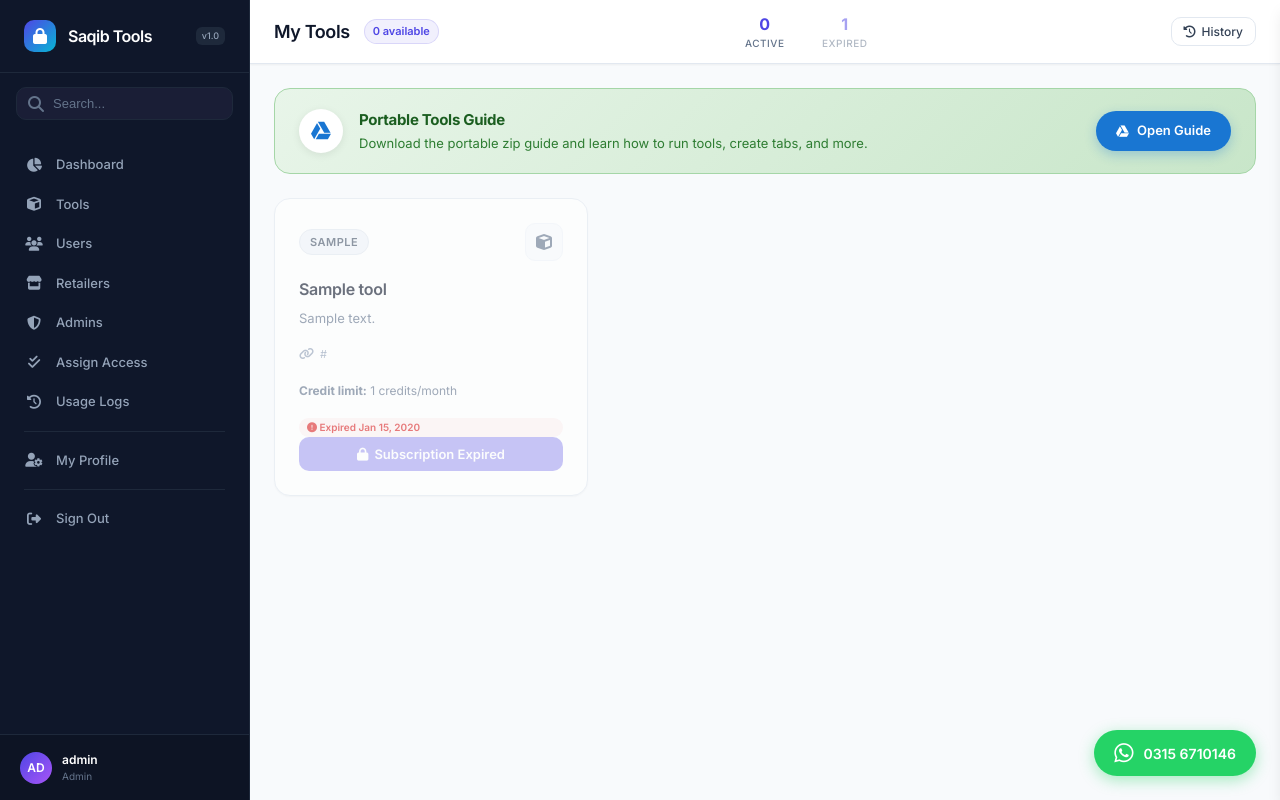
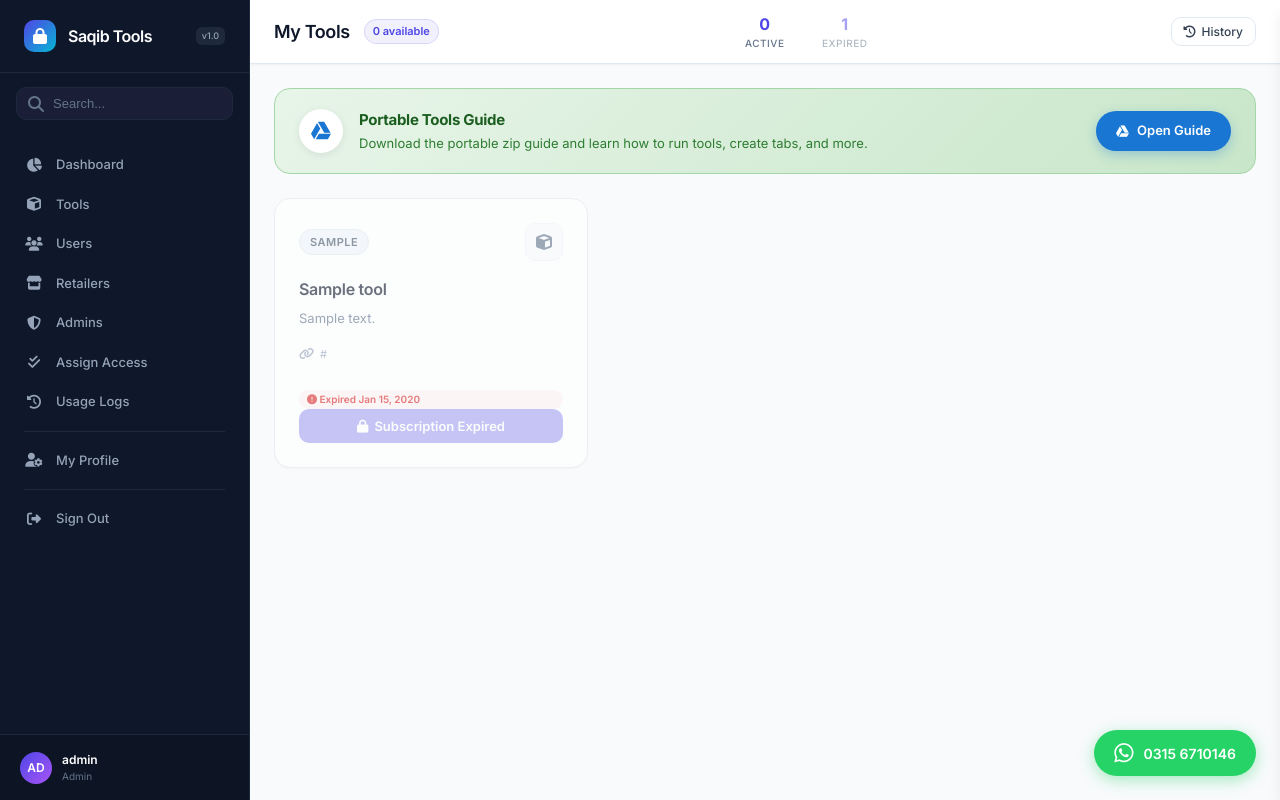
Before and after one commit to geeheen61-gif/saqibtools, a Flask app: page /dashboard in a window 1280 px wide. Run offline with Flask 3, Linux system fonts and the light colour scheme; a user stored in the database is signed in; tables that the repository leaves empty hold one stand-in row (values such as "Sample post"); parts of the project's set-up code (start-up, migrations or seed data) failed here and were passed over.

Commit message:
Remove credit logic

```diff
--- a/app.py
+++ b/app.py
@@ -329,7 +329,6 @@ def admin_add_user():
     username = request.form.get('username', '').strip()
     password = request.form.get('password', '').strip()
     subscription_days = request.form.get('subscription_days', '30').strip()
-    credit_limit = request.form.get('credit_limit', '100').strip()
 
     if not username or not password:
         flash('Username and password required.', 'error')
@@ -341,13 +340,10 @@ def admin_add_user():
 
     try:
         subscription_days = int(subscription_days)
-        credit_limit = int(credit_limit)
         if subscription_days < 1 or subscription_days > 365:
             raise ValueError
-        if credit_limit < 0:
-            raise ValueError
     except ValueError:
-        flash('Invalid subscription days or credit limit.', 'error')
+        flash('Invalid subscription days.', 'error')
         return redirect(url_for('admin_users'))
 
     from datetime import datetime, timezone, timedelta
@@ -357,7 +353,6 @@ def admin_add_user():
         username=username,
         password=hashed,
         role='user',
-        monthly_credit_limit=credit_limit
     )
 
     # Set subscription expiration
@@ -367,7 +362,7 @@ def admin_add_user():
 
     db.session.add(user)
     db.session.commit()
-    flash(f'User "{username}" created with {credit_limit} monthly credits.', 'success')
+    flash(f'User "{username}" created.', 'success')
     return redirect(url_for('admin_users'))
 
 
@@ -412,9 +407,6 @@ def admin_user_info(uid):
     return jsonify({
         'id': user.id,
         'username': user.username,
-        'subscription_days': subscription_days,
-        'credit_limit': user.monthly_credit_limit,
-        'credits_used': user.credits_used_current_month,
         'is_active': user.is_active
     })
 
@@ -438,31 +430,15 @@ def admin_reset_password(uid):
 def admin_edit_user(uid):
     user = User.query.get_or_404(uid)
     subscription_days = request.form.get('subscription_days', '').strip()
-    credit_limit = request.form.get('credit_limit', '').strip()
 
     if subscription_days:
         try:
             subscription_days = int(subscription_days)
             if subscription_days < 0:
                 raise ValueError
-            # Note: Subscription expiration is handled via UserTool assignments
-            # For now, we'll store a note or this could be extended to add a subscription tool
             flash(f'Subscription duration updated for "{user.username}".', 'info')
         except ValueError:
             flash('Invalid subscription days.', 'error')
-            return redirect(url_for('admin_users'))
-
-    if credit_limit:
-        try:
-            credit_limit = int(credit_limit)
-            if credit_limit < 0:
-                raise ValueError
-            user.monthly_credit_limit = credit_limit
-            # Reset current usage if new limit is lower than current usage
-            if user.credits_used_current_month > credit_limit:
-                user.credits_used_current_month = credit_limit
-        except ValueError:
-            flash('Invalid credit limit.', 'error')
             return redirect(url_for('admin_users'))
 
     db.session.commit()
@@ -485,22 +461,11 @@ def admin_assign():
         if ut.expires_at:
             tool_expiry.setdefault(ut.user_id, {})[ut.tool_id] = ut.expires_at
     now = datetime.now(timezone.utc).replace(tzinfo=None)
-    month_start = now.replace(day=1, hour=0, minute=0, second=0, microsecond=0)
-    user_credits_used = {}
-    user_tool_credits_used = {}
-    usage_logs = UsageLog.query.filter(UsageLog.opened_at >= month_start).all()
-    for log in usage_logs:
-        user_credits_used[log.user_id] = user_credits_used.get(log.user_id, 0) + 1
-        key = (log.user_id, log.tool_id)
-        user_tool_credits_used[key] = user_tool_credits_used.get(key, 0) + 1
     return render_template('admin_assign.html',
                            users=users, tools=tools,
                            assignments=assignments,
                            tool_expiry=tool_expiry,
-                           assignment_data=assignment_data,
-                           user_credits_used=user_credits_used,
-                           user_tool_credits_used=user_tool_credits_used,
-                           month_start=month_start)
+                           assignment_data=assignment_data)
 
 
 @app.route('/admin/assign/update', methods=['POST'])
@@ -528,16 +493,7 @@ def admin_assign_update():
                         expires_at = expires_at.replace(tzinfo=None)
                 except ValueError:
                     pass
-        credit_limit = request.form.get(f'credit_limit_{tid}', '').strip()
-        credit_limit_value = None
-        if credit_limit:
-            try:
-                credit_limit_value = int(credit_limit)
-                if credit_limit_value < 0:
-                    raise ValueError
-            except ValueError:
-                credit_limit_value = None
-        db.session.add(UserTool(user_id=user_id, tool_id=tid, expires_at=expires_at, credit_limit=credit_limit_value))
+        db.session.add(UserTool(user_id=user_id, tool_id=tid, expires_at=expires_at))
     db.session.commit()
 
     user = db.session.get(User, user_id)
@@ -777,16 +733,7 @@ def retailer_assign_update():
                         expires_at = expires_at.replace(tzinfo=None)
                 except ValueError:
                     pass
-        credit_limit = request.form.get(f'credit_limit_{tid}', '').strip()
-        credit_limit_value = None
-        if credit_limit:
-            try:
-                credit_limit_value = int(credit_limit)
-                if credit_limit_value < 0:
-                    raise ValueError
-            except ValueError:
-                credit_limit_value = None
-        db.session.add(UserTool(user_id=user_id, tool_id=tid, expires_at=expires_at, credit_limit=credit_limit_value))
+        db.session.add(UserTool(user_id=user_id, tool_id=tid, expires_at=expires_at))
     db.session.commit()
 
     if request.args.get('ajax') == '1':
@@ -896,19 +843,9 @@ def user_dashboard():
     tool_expiry = {}
     for r in rows:
         tool_expiry[r.tool_id] = r.expires_at
-    month_start = now.replace(day=1, hour=0, minute=0, second=0, microsecond=0)
-    user_tool_credits_used = {}
-    usage_logs = UsageLog.query.filter(
-        UsageLog.user_id == uid,
-        UsageLog.opened_at >= month_start
-    ).all()
-    for log in usage_logs:
-        key = (log.user_id, log.tool_id)
-        user_tool_credits_used[key] = user_tool_credits_used.get(key, 0) + 1
     return render_template('user_dashboard.html', tools=tools,
                            tool_expiry=tool_expiry,
                            tool_assignments=tool_assignments,
-                           user_tool_credits_used=user_tool_credits_used,
                            now=now)
 
 
@@ -939,19 +876,7 @@ def use_tool(tid):
 
     on_render = os.getenv('RENDER', '').lower() in ('1', 'true', 'yes')
 
-    # Skip credit & subscription checks on Render so users never see limit errors
     if not on_render:
-        if assignment.credit_limit is not None:
-            if assignment.credit_limit == 0:
-                return jsonify({'ok': False, 'msg': 'Access denied: credit limit set to 0.'})
-            month_start = now.replace(day=1, hour=0, minute=0, second=0, microsecond=0)
-            tool_usage_count = (UsageLog.query
-                                .filter_by(user_id=uid, tool_id=tid)
-                                .filter(UsageLog.opened_at >= month_start)
-                                .count())
-            if tool_usage_count >= assignment.credit_limit:
-                return jsonify({'ok': False, 'msg': 'Tool credit limit reached for this month. Please contact administrator to increase access.'})
-
         if user.subscription_expires_at and now > user.subscription_expires_at:
             return jsonify({'ok': False, 'msg': 'Subscription has expired. Please renew to continue using tools.'})
 
@@ -962,7 +887,6 @@ def use_tool(tid):
             token=token, url=tool.url, cookies=tool.cookies,
             username=session['username'], tool_name=tool.name,
         ))
-        user.credits_used_current_month += 1
         db.session.add(UsageLog(user_id=uid, tool_id=tid))
         db.session.commit()
         return jsonify({
@@ -976,7 +900,6 @@ def use_tool(tid):
             token=token, url=tool.url, cookies=tool.cookies,
             username=session['username'], tool_name=tool.name,
         ))
-        user.credits_used_current_month += 1
         db.session.add(UsageLog(user_id=uid, tool_id=tid))
         db.session.commit()
         return jsonify({
@@ -987,7 +910,6 @@ def use_tool(tid):
     # Local mode: auto-installs Playwright+Chromium if missing, then opens browser
     result = open_tool(tool.url, tool.cookies, session['username'])
     if result.get('ok'):
-        user.credits_used_current_month += 1
         db.session.add(UsageLog(user_id=uid, tool_id=tid))
         db.session.commit()
         return jsonify({'ok': True, 'mode': 'local', 'msg': 'Browser opened on your desktop.'})
@@ -1144,18 +1066,13 @@ def seed():
     import sqlalchemy as sa
     insp = sa.inspect(db.engine)
 
-    # Migrate: add expires_at and credit_limit columns if missing
+    # Migrate: add expires_at column if missing
     cols_ut = [c['name'] for c in insp.get_columns('user_tools')]
     if 'expires_at' not in cols_ut:
         with db.engine.connect() as conn:
             conn.execute(sa.text('ALTER TABLE user_tools ADD COLUMN expires_at TIMESTAMP;'))
             conn.commit()
         print('[MIGRATION] Added expires_at to user_tools')
-    if 'credit_limit' not in cols_ut:
-        with db.engine.connect() as conn:
-            conn.execute(sa.text('ALTER TABLE user_tools ADD COLUMN credit_limit INTEGER;'))
-            conn.commit()
-        print('[MIGRATION] Added credit_limit to user_tools')
 
     # Migrate: add created_by column if missing
     cols_u = [c['name'] for c in insp.get_columns('users')]
@@ -1170,24 +1087,6 @@ def seed():
             conn.execute(sa.text('ALTER TABLE users ADD COLUMN subscription_expires_at TIMESTAMP;'))
             conn.commit()
         print('[MIGRATION] Added subscription_expires_at to users')
-
-    if 'monthly_credit_limit' not in cols_u:
-        with db.engine.connect() as conn:
-            conn.execute(sa.text('ALTER TABLE users ADD COLUMN monthly_credit_limit INTEGER DEFAULT 100;'))
-            conn.commit()
-        print('[MIGRATION] Added monthly_credit_limit to users')
-
-    if 'credits_used_current_month' not in cols_u:
-        with db.engine.connect() as conn:
-            conn.execute(sa.text('ALTER TABLE users ADD COLUMN credits_used_current_month INTEGER DEFAULT 0;'))
-            conn.commit()
-        print('[MIGRATION] Added credits_used_current_month to users')
-
-    if 'last_credit_reset' not in cols_u:
-        with db.engine.connect() as conn:
-            conn.execute(sa.text('ALTER TABLE users ADD COLUMN last_credit_reset TIMESTAMP DEFAULT CURRENT_TIMESTAMP;'))
-            conn.commit()
-        print('[MIGRATION] Added last_credit_reset to users')
 
     if 'session_token' not in cols_u:
         with db.engine.connect() as conn:
--- a/database.py
+++ b/database.py
@@ -13,11 +13,6 @@ class User(db.Model):
     is_active   = db.Column(db.Boolean, default=True)
     created_by  = db.Column(db.Integer, db.ForeignKey('users.id'), nullable=True)
     created_at  = db.Column(db.DateTime, default=_utcnow)
-    # Subscription and credit limit system
-    subscription_expires_at = db.Column(db.DateTime, nullable=True)  # NULL = no expiration
-    monthly_credit_limit = db.Column(db.Integer, default=100)  # Default 100 credits per month
-    credits_used_current_month = db.Column(db.Integer, default=0)
-    last_credit_reset = db.Column(db.DateTime, default=_utcnow)
     # Single-session tracking
     session_token = db.Column(db.String(64), nullable=True)
 
@@ -47,7 +42,6 @@ class UserTool(db.Model):
     tool_id     = db.Column(db.Integer, db.ForeignKey('tools.id'), nullable=False)
     assigned_at = db.Column(db.DateTime, default=_utcnow)
     expires_at  = db.Column(db.DateTime, nullable=True)
-    credit_limit = db.Column(db.Integer, nullable=True)
 
     user = db.relationship('User',  back_populates='assigned_tools')
     tool = db.relationship('Tool',  back_populates='assigned_users')
--- a/templates/user_dashboard.html
+++ b/templates/user_dashboard.html
@@ -158,35 +158,7 @@
       <i class="fas fa-link"></i>
       <span>{{ tool.url }}</span>
     </div>
-  {% set assignment = tool_assignments.get(tool.id) %}
-  {% set credit_blocked = False %}
-  {% set credit_reason = '' %}
-  {% if assignment and assignment.credit_limit is not none %}
-    {% if assignment.credit_limit == 0 %}
-      {% set credit_blocked = True %}
-      {% set credit_reason = 'No access (credit limit = 0)' %}
-    {% else %}
-      {% set tool_used = user_tool_credits_used.get((current_user.id, tool.id), 0) %}
-      {% if tool_used >= assignment.credit_limit %}
-        {% set credit_blocked = True %}
-        {% set credit_reason = 'Credit limit reached for this month' %}
-      {% endif %}
-    {% endif %}
-  {% endif %}
-  {% if assignment and assignment.credit_limit is not none and assignment.credit_limit > 0 %}
-    <div class="tool-meta" style="margin-bottom:10px;font-size:12px;color:var(--slate-500);">
-      <strong>Credit limit:</strong> {{ assignment.credit_limit }} credits/month
-    </div>
-    {% elif assignment and assignment.credit_limit == 0 %}
-    <div class="tool-meta" style="margin-bottom:10px;font-size:12px;color:var(--danger);">
-      <i class="fas fa-ban"></i> <strong>No access</strong> (credit limit = 0)
-    </div>
-    {% elif current_user.monthly_credit_limit is not none %}
-    {% set remaining = current_user.monthly_credit_limit - current_user.credits_used_current_month %}
-    <div class="tool-meta" style="margin-bottom:10px;font-size:12px;color:var(--slate-500);">
-      <strong>Credits left:</strong> {{ remaining }} / {{ current_user.monthly_credit_limit }}
-    </div>
-    {% endif %}
+    {% set assignment = tool_assignments.get(tool.id) %}
     {% if expiry %}
     <div class="expiry-tag {{ 'expired-tag' if is_expired else ('expiry-warn' if (expiry - now).days <= 7 else 'expiry-ok') }}">
       {% if is_expired %}
@@ -203,10 +175,6 @@
     {% if is_expired %}
     <button class="btn btn-primary launch-btn btn-disabled" disabled>
       <i class="fas fa-lock"></i> <span class="btn-text">Subscription Expired</span>
-    </button>
-    {% elif credit_blocked %}
-    <button class="btn btn-primary launch-btn btn-disabled" disabled>
-      <i class="fas fa-ban"></i> <span class="btn-text">{{ credit_reason }}</span>
     </button>
     {% else %}
     <button class="btn btn-primary launch-btn" data-id="{{ tool.id }}" data-name="{{ tool.name|e }}">
```
Also changed, not shown: templates/admin_assign.html (+0 -17 lines), templates/admin_users.html (+0 -7 lines), templates/retailer_assign.html (+1 -8 lines).
